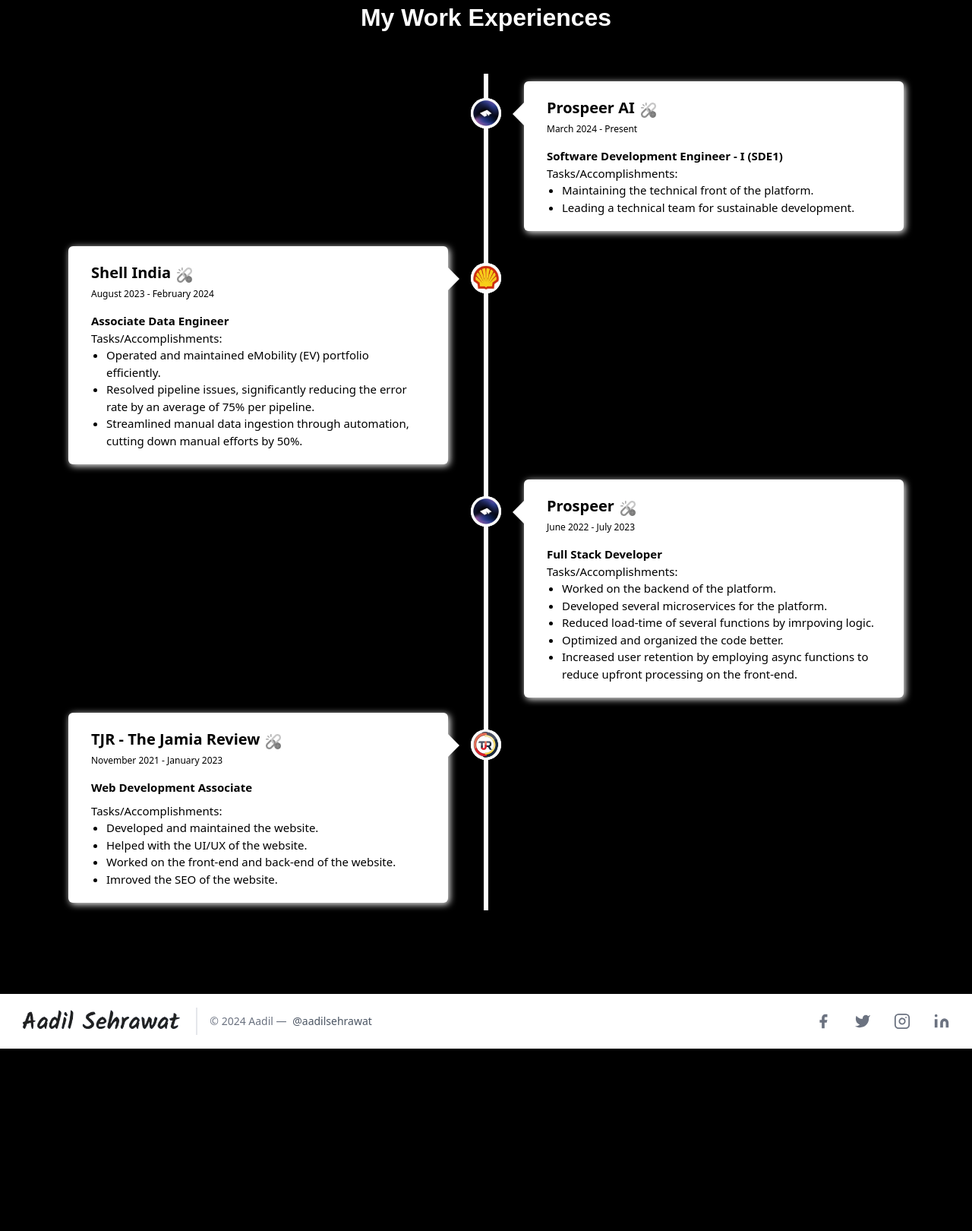
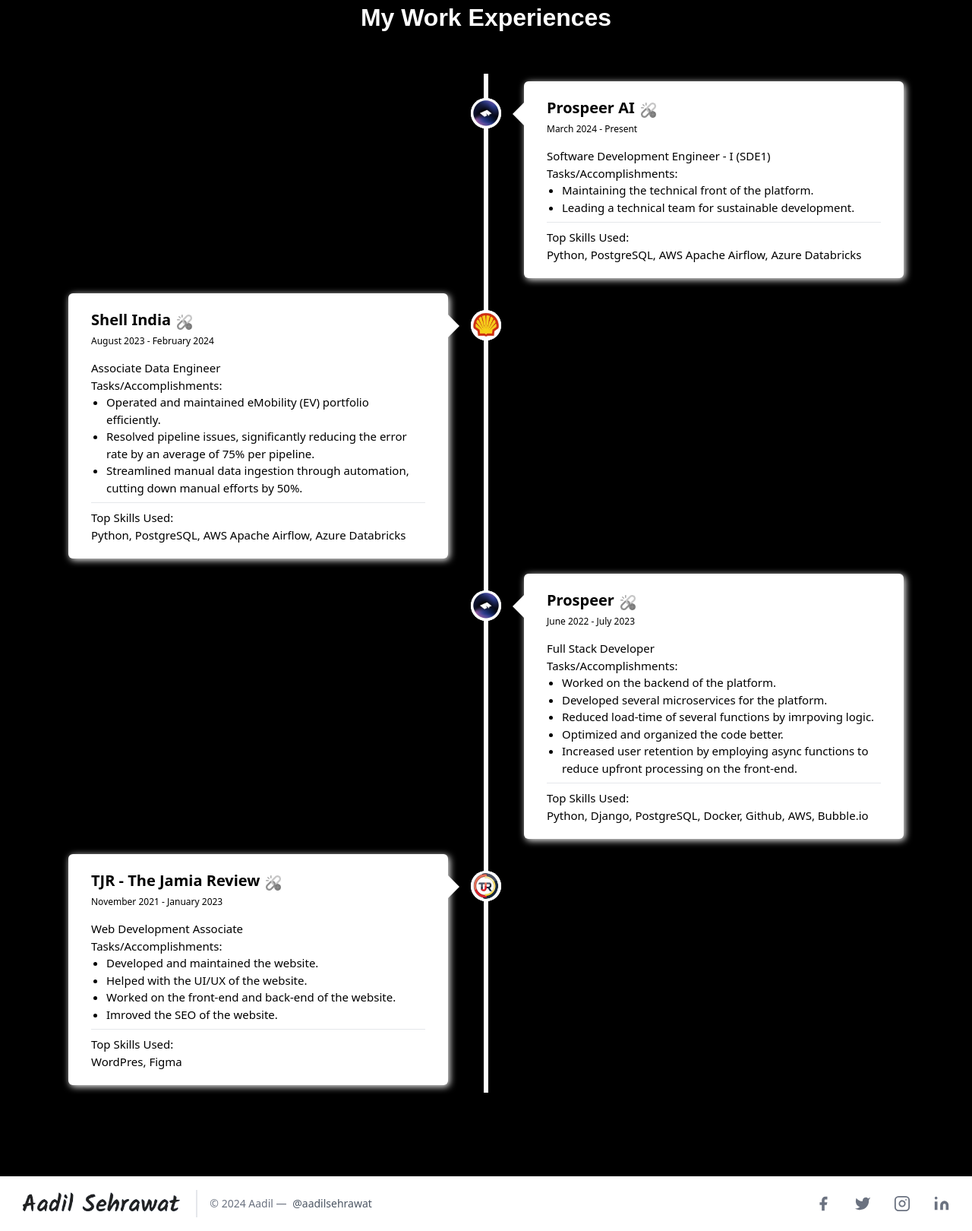
Before and after one commit to aadilsehrawat/portfolio, a Django app: page /career/ in a window 1280 px wide. Shown: the part 133-1753 px from the top of the page at 76% size. Before the commit the page ends 1513 px from the top, so only its background shows below. Run offline with Django 5.2, Linux system fonts and the light colour scheme; some libraries are stand-ins or nearby versions.

Commit message:
Added top-skills-used in each career highlight

```diff
--- a/main/templates/main/career.html
+++ b/main/templates/main/career.html
@@ -17,12 +17,15 @@
                 <a href="https://www.prospeer.ai/" target="_blank"><img class="link-logo" src="{% static 'images/attributes/link.png' %}" /></a>
             </div>
             <small>March 2024 - Present</small>
-            <p class="job-title">Software Development Engineer - I (SDE1)</p>
+            <p class="inner-heading">Software Development Engineer - I (SDE1)</p>
             <p>Tasks/Accomplishments:</p>
             <ul class="ml-5 tasks">
                 <li>Maintaining the technical front of the platform.</li>
                 <li>Leading a technical team for sustainable development.</li>
             </ul>
+            <hr class="mt-2 mb-2">
+            <p class="inner-heading">Top Skills Used:</p>
+            <p>Python, PostgreSQL, AWS Apache Airflow, Azure Databricks</p>
             <span class="right-container-arrow"></span>
         </div>
     </div>
@@ -35,13 +38,16 @@
                 <a href="https://www.shell.in/" target="_blank"><img class="link-logo" src="{% static 'images/attributes/link.png' %}" /></a>
             </div>
             <small>August 2023 - February 2024</small>
-            <p class="job-title">Associate Data Engineer</p>
+            <p class="inner-heading">Associate Data Engineer</p>
             <p>Tasks/Accomplishments:</p>
             <ul class="ml-5 tasks">
                 <li>Operated and maintained eMobility (EV) portfolio efficiently.</li>
                 <li>Resolved pipeline issues, significantly reducing the error rate by an average of 75% per pipeline.</li>
                 <li>Streamlined manual data ingestion through automation, cutting down manual efforts by 50%.</li>
             </ul>
+            <hr class="mt-2 mb-2">
+            <p class="inner-heading">Top Skills Used:</p>
+            <p>Python, PostgreSQL, AWS Apache Airflow, Azure Databricks</p>
             <span class="left-container-arrow"></span>
         </div>
     </div>
@@ -54,7 +60,7 @@
                 <a href="https://www.prospeer.ai/" target="_blank"><img class="link-logo" src="{% static 'images/attributes/link.png' %}" /></a>
             </div>
             <small>June 2022 - July 2023</small>
-            <p class="job-title">Full Stack Developer</p>
+            <p class="inner-heading">Full Stack Developer</p>
             <p>Tasks/Accomplishments:</p>
             <ul class="ml-5 tasks">
                 <li>Worked on the backend of the platform.</li>
@@ -63,6 +69,9 @@
                 <li>Optimized and organized the code better.</li>
                 <li>Increased user retention by employing async functions to reduce upfront processing on the front-end.</li>
             </ul>
+            <hr class="mt-2 mb-2">
+            <p class="inner-heading">Top Skills Used:</p>
+            <p>Python, Django, PostgreSQL, Docker, Github, AWS, Bubble.io</p>
             <span class="right-container-arrow"></span>
         </div>
     </div>
@@ -75,7 +84,7 @@
                 <a href="https://www.thejamiareview.com/" target="_blank"><img class="link-logo" src="{% static 'images/attributes/link.png' %}" /></a>
             </div>
             <small>November 2021 - January 2023</small>
-            <p class="job-title mb-2">Web Development Associate</p>
+            <p class="inner-heading">Web Development Associate</p>
             <p>Tasks/Accomplishments:</p>
             <ul class="ml-5 tasks">
                 <li>Developed and maintained the website.</li>
@@ -83,6 +92,9 @@
                 <li>Worked on the front-end and back-end of the website.</li>
                 <li>Imroved the SEO of the website.</li>
             </ul>
+            <hr class="mt-2 mb-2">
+            <p class="inner-heading">Top Skills Used:</p>
+            <p>WordPres, Figma</p>
             <span class="left-container-arrow"></span>
         </div>
     </div>
```
